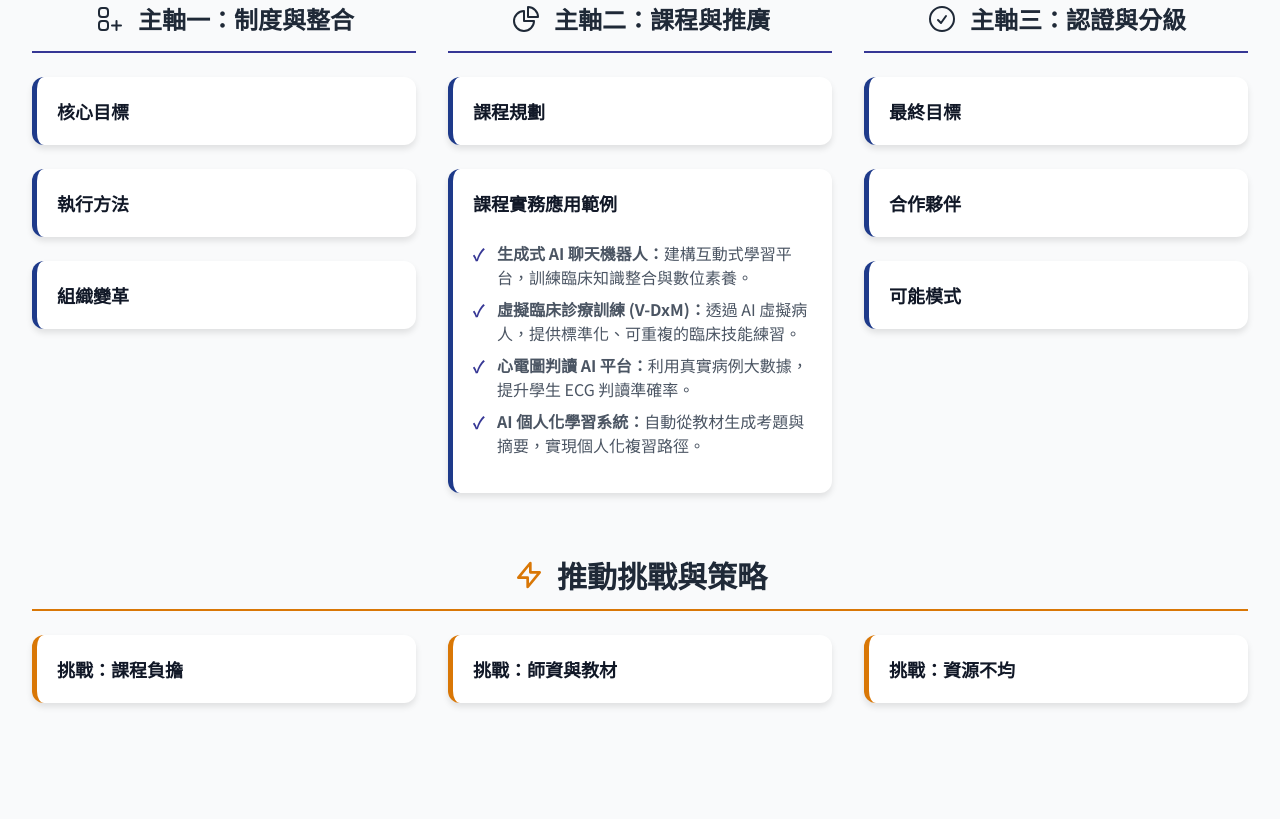
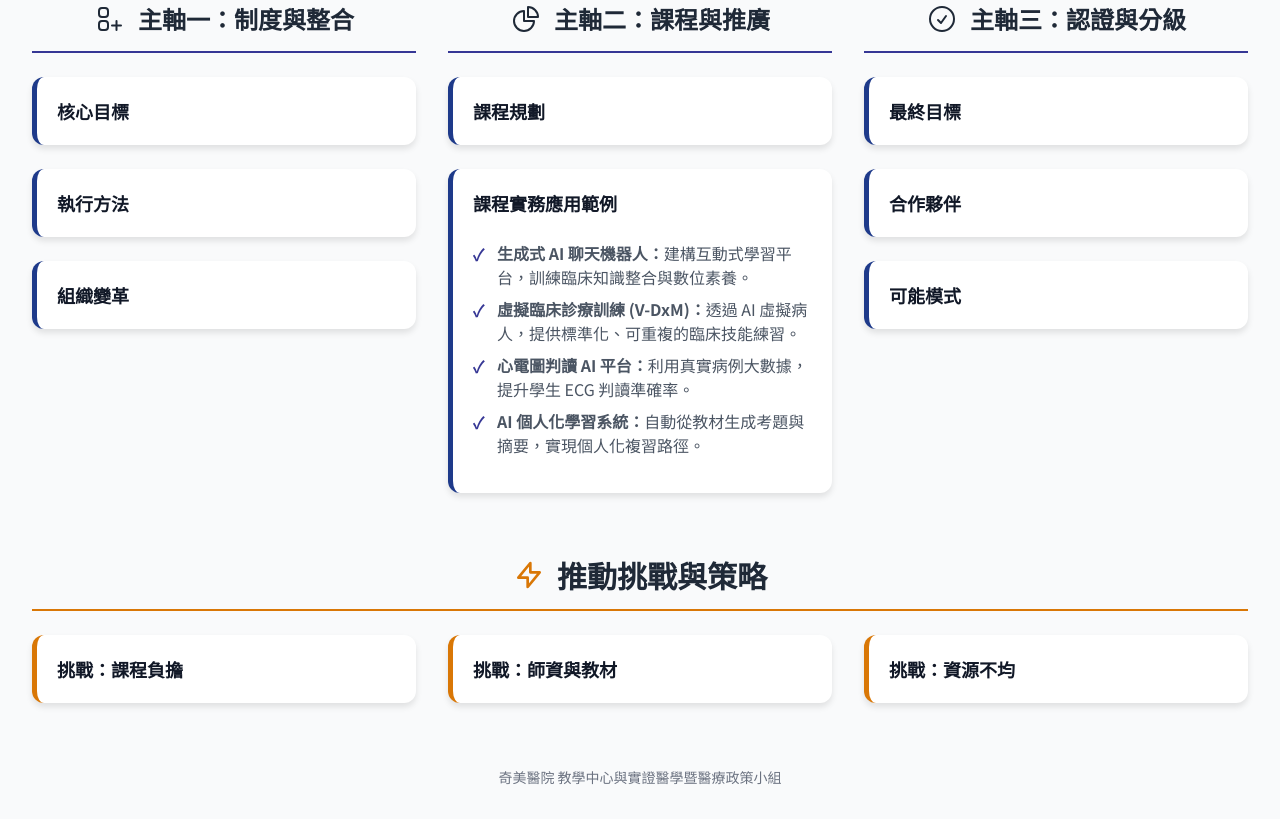
Before and after one commit to qpig0218/DigitalCapability, a plain HTML site: page index.html in a window 1280 px wide. Shown: the part 555-1374 px from the top of the page. Before the commit the page ends 1290 px from the top, so only its background shows below. Drawn offline with nearby package versions, Linux system fonts and the light colour scheme.

Commit message:
Update index.html

```diff
--- a/index.html
+++ b/index.html
@@ -183,6 +183,11 @@
 
     </div>
 
+    <!-- 頁尾 -->
+    <footer class="text-center py-8 text-gray-500 text-sm">
+        <p>奇美醫院 教學中心與實證醫學暨醫療政策小組</p>
+    </footer>
+
     <script>
         /**
          * 根據卡片是否具有 'active' class 來設定其詳細內容區塊的最大高度。
```
